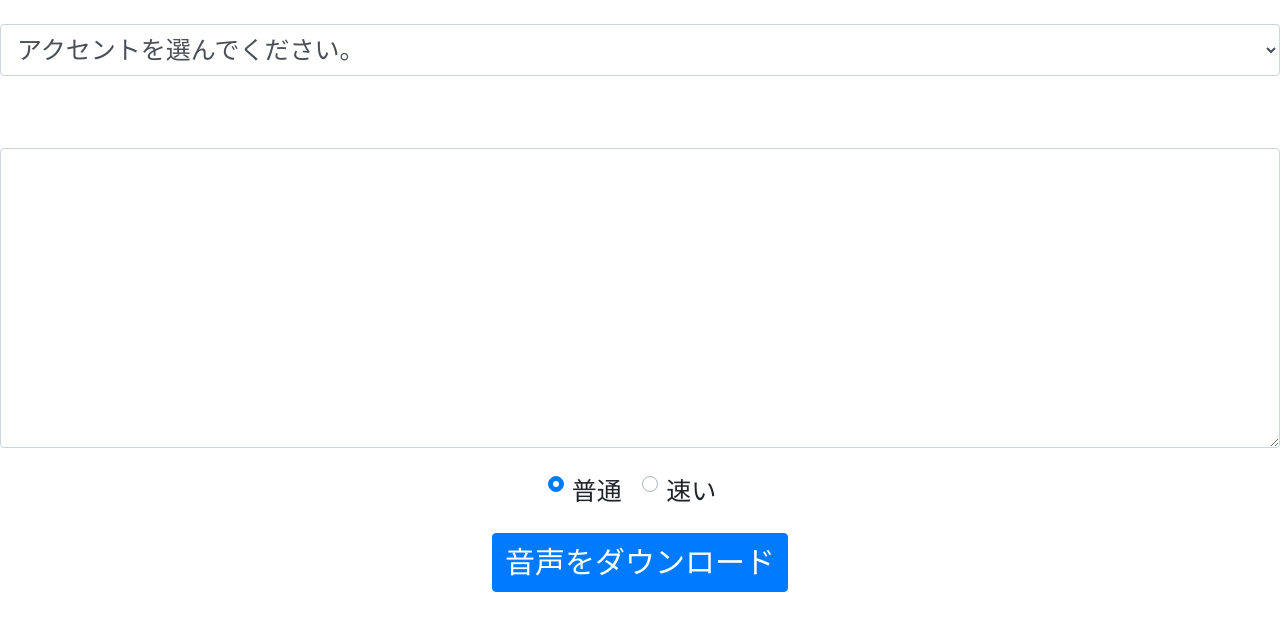
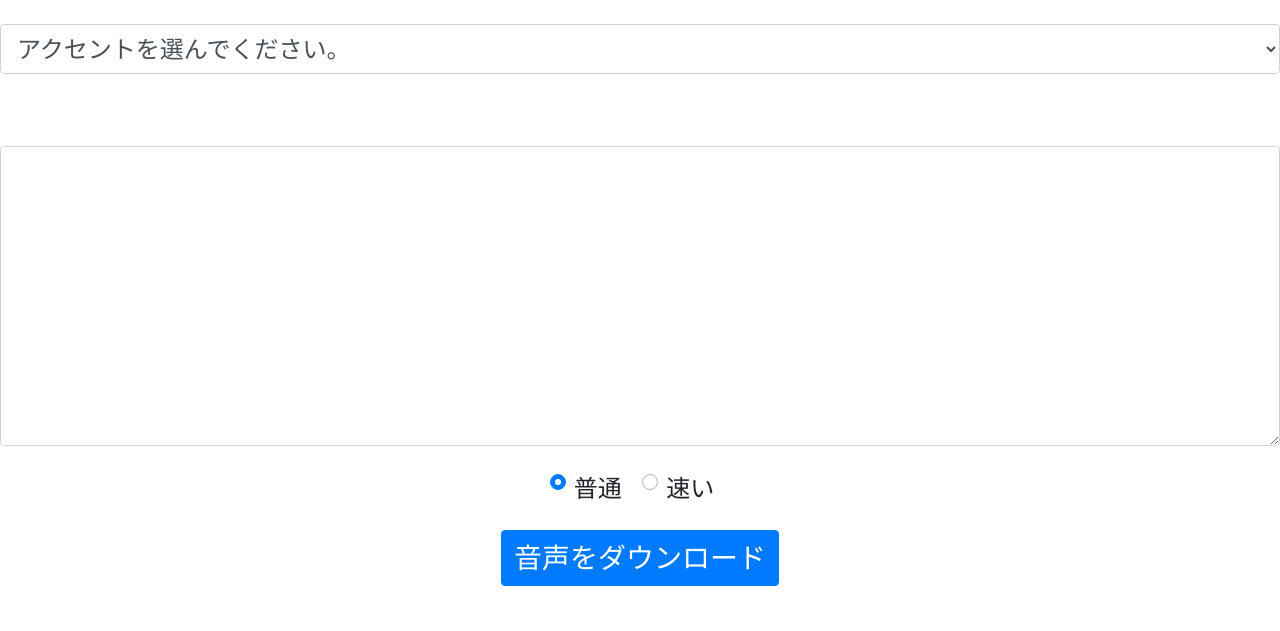
Before and after one commit to k2kszk/speech-translator, a Flask app: page /synthesize in a window 1280 px wide. Shown: the top 631 px of the page. Run offline with Flask 2, Linux system fonts and the light colour scheme; some libraries are stand-ins or nearby versions.

Commit message:
font_size

```diff
--- a/templates/synthesize.html
+++ b/templates/synthesize.html
@@ -8,12 +8,12 @@
 
     <style>
          #text {width: 100%; height: 300px; font-family: 'M PLUS Rounded 1c', sans-serif; font-size: 22px;}
-         #accent {font-family: 'M PLUS Rounded 1c', sans-serif; font-size: 25px;}
-         #en-US {font-family: 'M PLUS Rounded 1c', sans-serif; font-size: 25px;}
-         #en-GB {font-family: 'M PLUS Rounded 1c', sans-serif; font-size: 25px;}
-         #en-AU {font-family: 'M PLUS Rounded 1c', sans-serif; font-size: 25px;}
-         #en-IN {font-family: 'M PLUS Rounded 1c', sans-serif; font-size: 25px;}
-         #download {font-family: 'M PLUS Rounded 1c', sans-serif; font-size: 30px;}
+         #accent {font-family: 'M PLUS Rounded 1c', sans-serif; font-size: 24px;}
+         #en-US {font-family: 'M PLUS Rounded 1c', sans-serif; font-size: 24px;}
+         #en-GB {font-family: 'M PLUS Rounded 1c', sans-serif; font-size: 24px;}
+         #en-AU {font-family: 'M PLUS Rounded 1c', sans-serif; font-size: 24px;}
+         #en-IN {font-family: 'M PLUS Rounded 1c', sans-serif; font-size: 24px;}
+         #download {font-family: 'M PLUS Rounded 1c', sans-serif; font-size: 28px;}
 
     </style>
 
@@ -78,11 +78,11 @@
       <textarea id="text" class="form-control" name="text" maxlength="3000" minlength="1">{{ translationresult }}</textarea>
 <br>
 <div style="text-align:center">
-<div class="custom-control custom-radio custom-control-inline" style="font-family:'M PLUS Rounded 1c', sans-serif; font-size:25px">
+<div class="custom-control custom-radio custom-control-inline" style="font-family:'M PLUS Rounded 1c', sans-serif; font-size:24px">
    <input type="radio" id="customRadioInline1" name="Radio" class="custom-control-input" value="normal" checked>
    <label class="custom-control-label" for="customRadioInline1">普通</label>
  </div>
- <div class="custom-control custom-radio custom-control-inline" style="font-family:'M PLUS Rounded 1c', sans-serif; font-size:25px">
+ <div class="custom-control custom-radio custom-control-inline" style="font-family:'M PLUS Rounded 1c', sans-serif; font-size:24px">
    <input type="radio" id="customRadioInline2" name="Radio" class="custom-control-input" value="fast">
    <label class="custom-control-label" for="customRadioInline2">速い</label>
  </div>
```
